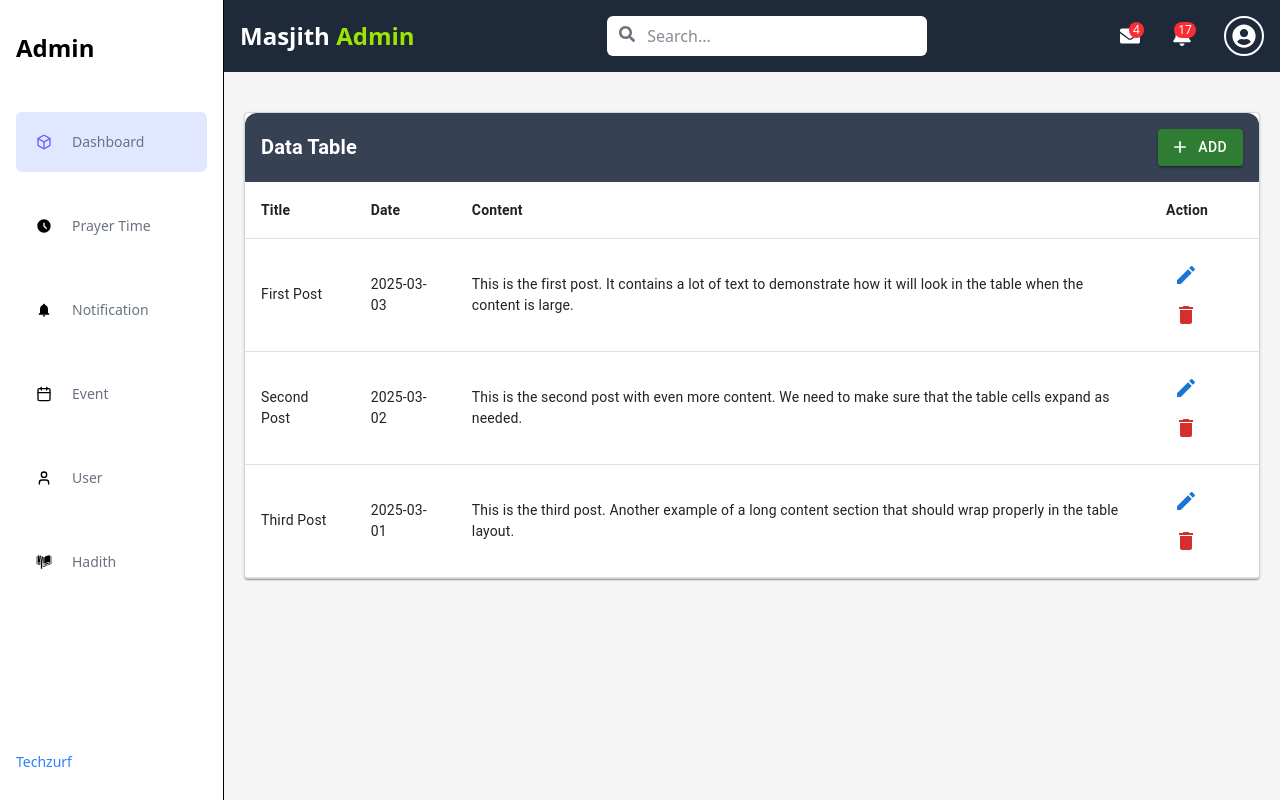
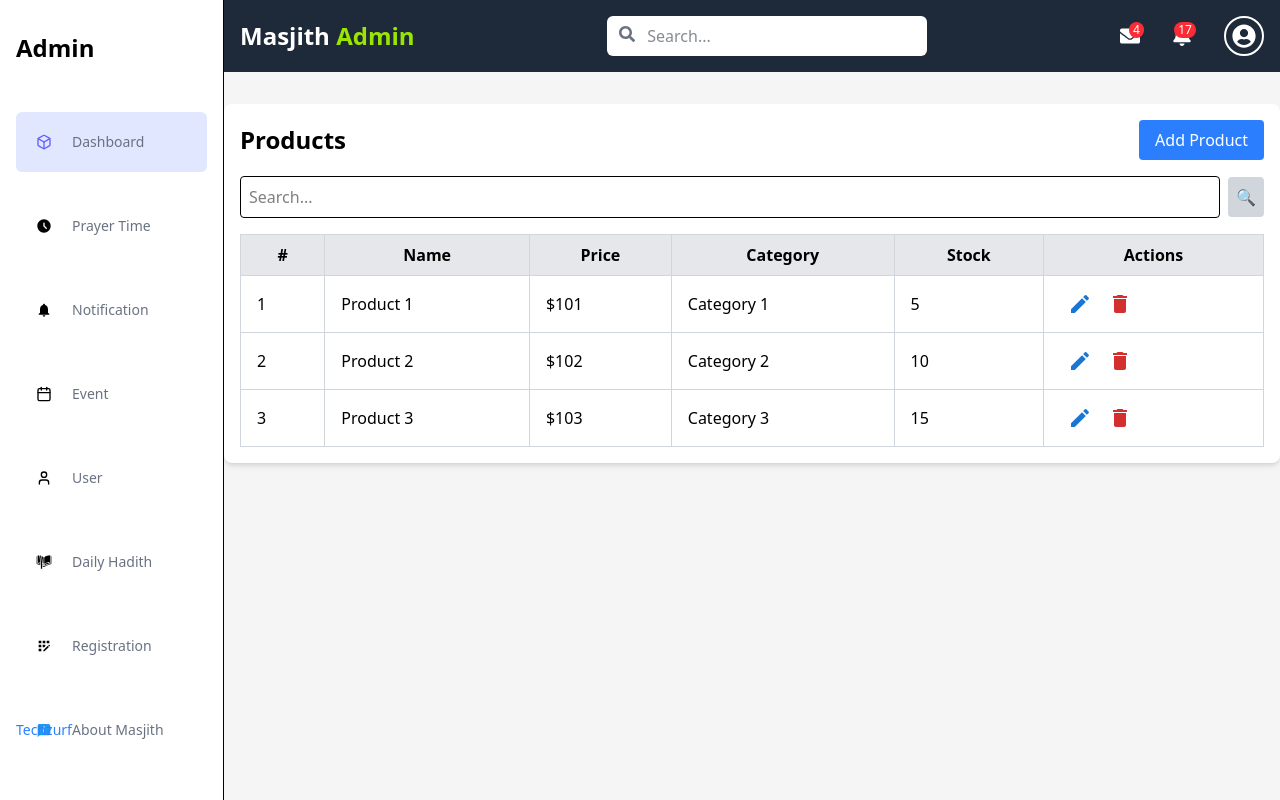
Before and after one commit to moFazil/panel, a React (Vite) app: page /event in a window 1280 px wide. Built offline with nearby package versions, Linux system fonts and the light colour scheme.

Commit message:
Modified the project with my changes

```diff
--- a/src/App.jsx
+++ b/src/App.jsx
@@ -7,6 +7,9 @@ import Event from "./pages/Event";
 import HadithForm from "./pages/HadithForm";
 import RegisteredUsers from "./pages/RegisteredUsers";
 import LoginForm from "./pages/LoginForm";
+import AboutMasjith from "./pages/AboutMasjith";
+import EventList from "./pages/EventList";
+import DailDua from "../src/pages/DailyDua";
 function App() {
 
   return (
@@ -19,6 +22,9 @@ function App() {
         <Route path="event" element={<Event/>}/>
         <Route path="hadith" element={<HadithForm/>}/>
         <Route path="user" element={<RegisteredUsers/>}/>
+        <Route path="about-masjith"  element={<AboutMasjith/>}/>
+        <Route path="event-list"  element={<EventList />}/>
+        <Route path="daily-dua"  element={<DailDua />}/>
         </Route>
         <Route path="login" element={<LoginForm/>}/>
       </Routes>
--- a/src/components/Sidebar.jsx
+++ b/src/components/Sidebar.jsx
@@ -1,5 +1,7 @@
 import { LuBox, LuCalendar, LuUser} from "react-icons/lu";
-import { MdOutlineAccessTimeFilled,MdNotifications } from "react-icons/md";
+import { MdOutlineAccessTimeFilled,MdNotifications, MdAppRegistration  } from "react-icons/md";
+import { FaHands } from "react-icons/fa";
+import { FcAbout } from "react-icons/fc";
 import { GiBookmarklet } from "react-icons/gi";
 import { Link } from "react-router-dom";
 import { useState } from "react";
@@ -16,38 +18,48 @@ const Sidebar = () => {
     { id: 3, path: "/notification", name: "Notification", icon: MdNotifications },
     { id: 4, path: "/event", name: "Event", icon: LuCalendar },
     { id: 5, path: "/user", name: "User", icon: LuUser },
-    { id: 6, path: "/hadith", name: "Hadith", icon: GiBookmarklet },
+    { id: 6, path: "/hadith", name: "Daily Hadith", icon: GiBookmarklet },
+    { id: 7, path: "/user", name: "Registration", icon: MdAppRegistration },
+    { id: 8, path: "/about-masjith", name: "About Masjith", icon: FcAbout },
+    { id: 9, path: "/event-list", name: "Event List", icon: LuCalendar },
+    { id: 10, path: "/daily-dua", name: "Daily Dua", icon: FaHands },
+    { id: 11, path: "/ask-iman", name: "Ask Iman", icon: GiBookmarklet },
+    { id: 12, path: "/audio-bayan", name: "Audio Bayan", icon: GiBookmarklet },
+    { id: 13, path: "/jumma-live-stream", name: "Jumma Live Stream", icon: GiBookmarklet },
+    { id: 14, path: "/maintenance-service", name: "Maintenance Service", icon: GiBookmarklet },
 ];
+
   return (
-    <div className="w-16 md:w-56 fixed left-0 top-0 z-10 h-screen border-r pt-8 px-4 bg-white">
-      {/* logo */}
+    <div className="w-16 md:w-56 fixed left-0 top-0 z-10 h-screen bg-white border-r pt-8 px-4 overflow-y-auto scrollbar-thin scrollbar-thumb-gray-300 scrollbar-track-gray-100">
+    {/* Logo */}
     <div className="mb-12">
-        <h1 className="font-bold md:text-2xl text-xs ">Admin</h1>
+      <h1 className="font-bold md:text-2xl text-xs">Admin</h1>
     </div>
 
-      {/* navigation links */}
+    {/* Navigation Links */}
     <ul className="mt-6 space-y-6">
       {SIDEBAR_LINKS.map((link, index) => (
         <li
           key={index}
-            className={`font-medium rounded-md py-5 px-5 hover:bg-gray-100 hover:text-indigo-500 ${activeLink === index ? "bg-indigo-100 text-indigo-500":""}`}
+          className={`font-medium rounded-md py-5 px-5 hover:bg-gray-100 hover:text-indigo-500 ${
+            activeLink === index ? "bg-indigo-100 text-indigo-500" : ""
+          }`}
         >
           <Link
             to={link.path}
             className="flex justify-center md:justify-start items-center md:space-x-5"
-              onClick={()=>handleLinkClick(index)}
+            onClick={() => handleLinkClick(index)}
           >
             <span>{link.icon()}</span>
-              <span className="text-sm hidden text-gray-500 md:flex">
-                {link.name}
-              </span>
+            <span className="text-sm hidden text-gray-500 md:flex">{link.name}</span>
           </Link>
         </li>
       ))}
     </ul>
-      {/* navigation links */}
-      <div className="w-full absolute bottom-5 right-0 py-2 cursor-pointer text-center md:text-left px-4 flex flex-wrap justify-center md:justify-start items-center">
-        <p className="md:text-sm sm:text-xs text-gray-600">
+
+    {/* Footer */}
+    <div className="w-full absolute bottom-5  right-0 py-2 cursor-pointer text-center md:text-left px-4 flex flex-wrap justify-center md:justify-start items-center">
+      <p className="md:text-sm sm:text-xs pb-8 text-gray-600">
         <a
           href="https://techzurf.com/"
           target="_blank"
--- /dev/null
+++ b/src/pages/AboutMasjith.jsx
@@ -0,0 +1,9 @@
+import React from 'react'
+
+const AboutMasjith = () => {
+  return (
+    <div>AboutMasjith</div>
+  )
+}
+
+export default AboutMasjith
--- /dev/null
+++ b/src/pages/AskImam.jsx
@@ -0,0 +1,9 @@
+import React from 'react'
+
+const AskImam = () => {
+  return (
+    <div>AskImam</div>
+  )
+}
+
+export default AskImam
--- /dev/null
+++ b/src/pages/AudioBayan.jsx
@@ -0,0 +1,9 @@
+import React from 'react'
+
+const AudioBayan = () => {
+  return (
+    <div>AudioBayan</div>
+  )
+}
+
+export default AudioBayan
--- /dev/null
+++ b/src/pages/DailyDua.jsx
@@ -0,0 +1,9 @@
+import React from 'react'
+
+const DailyDua = () => {
+  return (
+    <div>DailyDua</div>
+  )
+}
+
+export default DailyDua
--- a/src/pages/Event.jsx
+++ b/src/pages/Event.jsx
@@ -1,95 +1,249 @@
-import { Table, TableBody, TableCell, TableContainer, TableHead, TableRow, Paper, IconButton, Typography, Button, Box, TextField, Modal } from "@mui/material";
+import React, { useState } from "react";
 import EditIcon from "@mui/icons-material/Edit";
 import DeleteIcon from "@mui/icons-material/Delete";
-import AddIcon from "@mui/icons-material/Add";
-import { useState } from "react";
-import { useMediaQuery } from "@mui/material";
+import { Table, TableBody, TableCell, TableContainer, TableHead, TableRow, Paper, IconButton, Typography, Button, Box, TextField, Modal } from "@mui/material";
 
-const data = [
-  { id: 1, title: "First Post", date: "2025-03-03", content: "This is the first post. It contains a lot of text to demonstrate how it will look in the table when the content is large." },
-  { id: 2, title: "Second Post", date: "2025-03-02", content: "This is the second post with even more content. We need to make sure that the table cells expand as needed." },
-  { id: 3, title: "Third Post", date: "2025-03-01", content: "This is the third post. Another example of a long content section that should wrap properly in the table layout." }
-];
+
+// import { Table, TableBody, TableCell, TableContainer, TableHead, TableRow, Paper, IconButton, Typography, Button, Box, TextField, Modal } from "@mui/material";
+// import EditIcon from "@mui/icons-material/Edit";
+// import DeleteIcon from "@mui/icons-material/Delete";
+// import AddIcon from "@mui/icons-material/Add";
+// import { useState } from "react";
+// import { useMediaQuery } from "@mui/material";
+
+// const data = [
+//   { id: 1, title: "First Post", date: "2025-03-03", content: "This is the first post. It contains a lot of text to demonstrate how it will look in the table when the content is large." },
+//   { id: 2, title: "Second Post", date: "2025-03-02", content: "This is the second post with even more content. We need to make sure that the table cells expand as needed." },
+//   { id: 3, title: "Third Post", date: "2025-03-01", content: "This is the third post. Another example of a long content section that should wrap properly in the table layout." }
+// ];
 
 const Event = () => {
-  const [open, setOpen] = useState(false);
-  const [newData, setNewData] = useState({ title: "", date: "", content: "" });
-  const isMobile = useMediaQuery("(max-width:600px)");
+  // const [open, setOpen] = useState(false);
+  // const [newData, setNewData] = useState({ title: "", date: "", content: "" });
+  // const isMobile = useMediaQuery("(max-width:600px)");
 
-  const handleOpen = () => setOpen(true);
-  const handleClose = () => setOpen(false);
+  // const handleOpen = () => setOpen(true);
+  // const handleClose = () => setOpen(false);
+  // const handleChange = (e) => {
+  //   setNewData({ ...newData, [e.target.name]: e.target.value });
+  // };
+  // const handleSubmit = () => {
+  //   console.log("New Data Submitted:", newData);
+  //   handleClose();
+  // };
+
+  const [products, setProducts] = useState([
+    { id: 1, name: "Product 1", price: "$101", category: "Category 1", stock: 5 },
+    { id: 2, name: "Product 2", price: "$102", category: "Category 2", stock: 10 },
+    { id: 3, name: "Product 3", price: "$103", category: "Category 3", stock: 15 },
+  ]);
+
+  const [modalOpen, setModalOpen] = useState(false);
+  const [editModalOpen, setEditModalOpen] = useState(false);
+  const [newProduct, setNewProduct] = useState({
+    name: "",
+    price: "",
+    category: "",
+    stock: "",
+  });
+
+  const [editProduct, setEditProduct] = useState(null);
+
+  // Handle input change for both add and edit forms
   const handleChange = (e) => {
-    setNewData({ ...newData, [e.target.name]: e.target.value });
+    const { name, value } = e.target;
+    setNewProduct({ ...newProduct, [name]: value });
   };
-  const handleSubmit = () => {
-    console.log("New Data Submitted:", newData);
-    handleClose();
+
+  const handleEditChange = (e) => {
+    const { name, value } = e.target;
+    setEditProduct({ ...editProduct, [name]: value });
+  };
+
+  // Add Product
+  const handleAddProduct = () => {
+    if (!newProduct.name || !newProduct.price || !newProduct.category || !newProduct.stock) {
+      alert("Please fill all fields!");
+      return;
+    }
+
+    setProducts([...products, { id: products.length + 1, ...newProduct }]);
+    setModalOpen(false);
+    setNewProduct({ name: "", price: "", category: "", stock: "" });
+  };
+
+  // Open Edit Modal
+  const handleEditClick = (product) => {
+    setEditProduct(product);
+    setEditModalOpen(true);
+  };
+
+  // Update Product
+  const handleUpdateProduct = () => {
+    setProducts(products.map((p) => (p.id === editProduct.id ? editProduct : p)));
+    setEditModalOpen(false);
+    setEditProduct(null);
+  };
+
+  // Delete Product
+  const handleDelete = (id) => {
+    if (window.confirm("Are you sure you want to delete this product?")) {
+      setProducts(products.filter((product) => product.id !== id));
+    }
   };
 
   return (
-    <Box className="my-5 mx-3 md:my-10 md:mx-5">
-      <Paper className="shadow-lg rounded-2xl overflow-hidden border border-gray-300">
-        <Box className="flex justify-between items-center p-4 bg-gray-700 text-white rounded-t-xl">
-          <Typography variant="h6"><b>Data Table</b></Typography>
-          <Button variant="contained" color="success" startIcon={<AddIcon />} onClick={handleOpen}>
-            Add
-          </Button>
-        </Box>
-        <TableContainer>
-          <Table size={isMobile ? "small" : "medium"}>
-            <TableHead>
-              <TableRow>
-                <TableCell><b>Title</b></TableCell>
-                <TableCell><b>Date</b></TableCell>
-                <TableCell><b>Content</b></TableCell>
-                <TableCell><b>Action</b></TableCell>
-              </TableRow>
-            </TableHead>
-            <TableBody>
-              {data.map((row) => (
-                <TableRow key={row.id}>
-                  <TableCell>{row.title}</TableCell>
-                  <TableCell>{row.date}</TableCell>
-                  <TableCell sx={{ whiteSpace: "normal", wordBreak: "break-word" }}>{row.content}</TableCell>
-                  <TableCell>
-                    <IconButton color="primary">
+    // <Box className="my-5 mx-3 md:my-10 md:mx-5">
+    //   <Paper className="shadow-lg rounded-2xl overflow-hidden border border-gray-300">
+    //     <Box className="flex justify-between items-center p-4 bg-gray-700 text-white rounded-t-xl">
+    //       <Typography variant="h6"><b>Data Table</b></Typography>
+    //       <Button variant="contained" color="success" startIcon={<AddIcon />} onClick={handleOpen}>
+    //         Add
+    //       </Button>
+    //     </Box>
+    //     <TableContainer>
+    //       <Table size={isMobile ? "small" : "medium"}>
+    //         <TableHead>
+    //           <TableRow>
+    //             <TableCell><b>Title</b></TableCell>
+    //             <TableCell><b>Date</b></TableCell>
+    //             <TableCell><b>Content</b></TableCell>
+    //             <TableCell><b>Action</b></TableCell>
+    //           </TableRow>
+    //         </TableHead>
+    //         <TableBody>
+    //           {data.map((row) => (
+    //             <TableRow key={row.id}>
+    //               <TableCell>{row.title}</TableCell>
+    //               <TableCell>{row.date}</TableCell>
+    //               <TableCell sx={{ whiteSpace: "normal", wordBreak: "break-word" }}>{row.content}</TableCell>
+    //               <TableCell>
+    //                 <IconButton color="primary">
+    //                   <EditIcon />
+    //                 </IconButton>
+    //                 <IconButton color="error">
+    //                   <DeleteIcon />
+    //                 </IconButton>
+    //               </TableCell>
+    //             </TableRow>
+    //           ))}
+    //         </TableBody>
+    //       </Table>
+    //     </TableContainer>
+    //     <Modal open={open} onClose={handleClose}>
+    //       <Box sx={{
+    //         position: "absolute",
+    //         top: "50%",
+    //         left: "50%",
+    //         transform: "translate(-50%, -50%)",
+    //         width: isMobile ? "90%" : 500,
+    //         maxHeight: "80vh",
+    //         bgcolor: "white",
+    //         p: 3,
+    //         boxShadow: 24,
+    //         borderRadius: 2,
+    //         overflow: "auto"
+    //       }}>
+    //         <Typography variant="h6" gutterBottom>Add New Entry</Typography>
+    //         <TextField fullWidth margin="normal" label="Title" name="title" value={newData.title} onChange={handleChange} />
+    //         <TextField fullWidth margin="normal" label="Date" type="date" name="date" value={newData.date} onChange={handleChange} InputLabelProps={{ shrink: true }} />
+    //         <TextField fullWidth margin="normal" label="Content" name="content" multiline rows={4} value={newData.content} onChange={handleChange} />
+    //         <Box mt={2} display="flex" justifyContent="flex-end">
+    //           <Button onClick={handleClose} color="error" sx={{ mr: 2 }}>Cancel</Button>
+    //           <Button onClick={handleSubmit} variant="contained" color="success">Submit</Button>
+    //         </Box>
+    //       </Box>
+    //     </Modal>
+    //   </Paper>
+    // </Box>
+    <>
+      <div className="container mx-auto mt-8">
+      <div className="bg-white p-4 rounded-lg shadow-md">
+        <div className="flex justify-between items-center mb-4">
+          <h1 className="text-2xl font-semibold">Products</h1>
+          <button
+            onClick={() => setModalOpen(true)}
+            className="bg-blue-500 text-white px-4 py-2 rounded hover:bg-blue-600"
+          >
+            Add Product
+          </button>
+        </div>
+
+        <div className="flex items-center space-x-2 mb-4">
+          <input
+            type="text"
+            placeholder="Search..."
+            className="border p-2 rounded w-full"
+          />
+          <button className="bg-gray-300 p-2 rounded">🔍</button>
+        </div>
+
+        <div className="overflow-x-auto">
+          <table className="w-full border-collapse border border-gray-300">
+            <thead>
+              <tr className="bg-gray-200">
+                <th className="border border-gray-300 px-4 py-2">#</th>
+                <th className="border border-gray-300 px-4 py-2">Name</th>
+                <th className="border border-gray-300 px-4 py-2">Price</th>
+                <th className="border border-gray-300 px-4 py-2">Category</th>
+                <th className="border border-gray-300 px-4 py-2">Stock</th>
+                <th className="border border-gray-300 px-4 py-2">Actions</th>
+              </tr>
+            </thead>
+            <tbody>
+              {products.map((product) => (
+                <tr key={product.id} className="hover:bg-gray-100">
+                  <td className="border border-gray-300 px-4 py-2">{product.id}</td>
+                  <td className="border border-gray-300 px-4 py-2">{product.name}</td>
+                  <td className="border border-gray-300 px-4 py-2">{product.price}</td>
+                  <td className="border border-gray-300 px-4 py-2">{product.category}</td>
+                  <td className="border border-gray-300 px-4 py-2">{product.stock}</td>
+                  <td className="border border-gray-300 px-4 py-2 space-x-2">
+                  <IconButton color="primary">
                       <EditIcon />
                     </IconButton>
                     <IconButton color="error">
-                      <DeleteIcon />
+                       <DeleteIcon />
                     </IconButton>
-                  </TableCell>
-                </TableRow>
+                  </td>
+                </tr>
               ))}
-            </TableBody>
-          </Table>
-        </TableContainer>
-        <Modal open={open} onClose={handleClose}>
-          <Box sx={{
-            position: "absolute",
-            top: "50%",
-            left: "50%",
-            transform: "translate(-50%, -50%)",
-            width: isMobile ? "90%" : 500,
-            maxHeight: "80vh",
-            bgcolor: "white",
-            p: 3,
-            boxShadow: 24,
-            borderRadius: 2,
-            overflow: "auto"
-          }}>
-            <Typography variant="h6" gutterBottom>Add New Entry</Typography>
-            <TextField fullWidth margin="normal" label="Title" name="title" value={newData.title} onChange={handleChange} />
-            <TextField fullWidth margin="normal" label="Date" type="date" name="date" value={newData.date} onChange={handleChange} InputLabelProps={{ shrink: true }} />
-            <TextField fullWidth margin="normal" label="Content" name="content" multiline rows={4} value={newData.content} onChange={handleChange} />
-            <Box mt={2} display="flex" justifyContent="flex-end">
-              <Button onClick={handleClose} color="error" sx={{ mr: 2 }}>Cancel</Button>
-              <Button onClick={handleSubmit} variant="contained" color="success">Submit</Button>
-            </Box>
-          </Box>
-        </Modal>
-      </Paper>
-    </Box>
+            </tbody>
+          </table>
+        </div>
+
+        {/* Add Product Modal */}
+        {modalOpen && (
+          <div className="fixed inset-0 flex items-center justify-center bg-gray-500 mt-16 bg-opacity-50">
+            <div className="bg-white p-6 w-3xl ml-44 rounded shadow-lg">
+              <h2 className="text-xl font-semibold mb-4">Add Product</h2>
+              <input type="text" name="name" placeholder="Name" value={newProduct.name} onChange={handleChange} className="border p-2 w-full mb-2" />
+              <input type="text" name="price" placeholder="Price" value={newProduct.price} onChange={handleChange} className="border p-2 w-full mb-2" />
+              <input type="text" name="category" placeholder="Category" value={newProduct.category} onChange={handleChange} className="border p-2 w-full mb-2" />
+              <input type="number" name="stock" placeholder="Stock" value={newProduct.stock} onChange={handleChange} className="border p-2 w-full mb-2" />
+              <button onClick={handleAddProduct} className="bg-blue-500 text-white px-4 py-2 rounded">Add</button>
+              <button onClick={() => setModalOpen(false)} className="ml-2 bg-gray-300 px-4 py-2 rounded">Cancel</button>
+            </div>
+          </div>
+        )}
+
+        {/* Edit Product Modal */}
+        {editModalOpen && (
+          <div className="fixed inset-0 flex items-center justify-center bg-gray-500 mt-16 bg-opacity-50">
+            <div className="bg-white p-6 w-3xl ml-44 rounded shadow-lg">
+              <h2 className="text-xl font-semibold mb-4">Edit Product</h2>
+              <input type="text" name="name" value={editProduct.name} onChange={handleEditChange} className="border p-2 w-full mb-2" />
+              <input type="text" name="price" value={editProduct.price} onChange={handleEditChange} className="border p-2 w-full mb-2" />
+              <input type="text" name="category" value={editProduct.category} onChange={handleEditChange} className="border p-2 w-full mb-2" />
+              <input type="number" name="stock" value={editProduct.stock} onChange={handleEditChange} className="border p-2 w-full mb-2" />
+              <button onClick={handleUpdateProduct} className="bg-green-500 text-white px-4 py-2 rounded">Update</button>
+              <button onClick={() => setEditModalOpen(false)} className="ml-2 bg-gray-300 px-4 py-2 rounded">Cancel</button>
+            </div>
+          </div>
+        )}
+      </div>
+    </div>
+    </>
   );
 };
 
--- /dev/null
+++ b/src/pages/EventList.jsx
@@ -0,0 +1,9 @@
+import React from 'react'
+
+const EventList = () => {
+  return (
+    <div>EventList</div>
+  )
+}
+
+export default EventList
--- /dev/null
+++ b/src/pages/JummaLiveStream.jsx
@@ -0,0 +1,9 @@
+import React from 'react'
+
+const JummaLiveStream = () => {
+  return (
+    <div>JummaLiveStream</div>
+  )
+}
+
+export default JummaLiveStream
--- /dev/null
+++ b/src/pages/MaintanenceService.jsx
@@ -0,0 +1,9 @@
+import React from 'react'
+
+const MaintanenceService = () => {
+  return (
+    <div>MaintanenceService</div>
+  )
+}
+
+export default MaintanenceService
```
Lines whose indentation alone changed are shown as unchanged.
